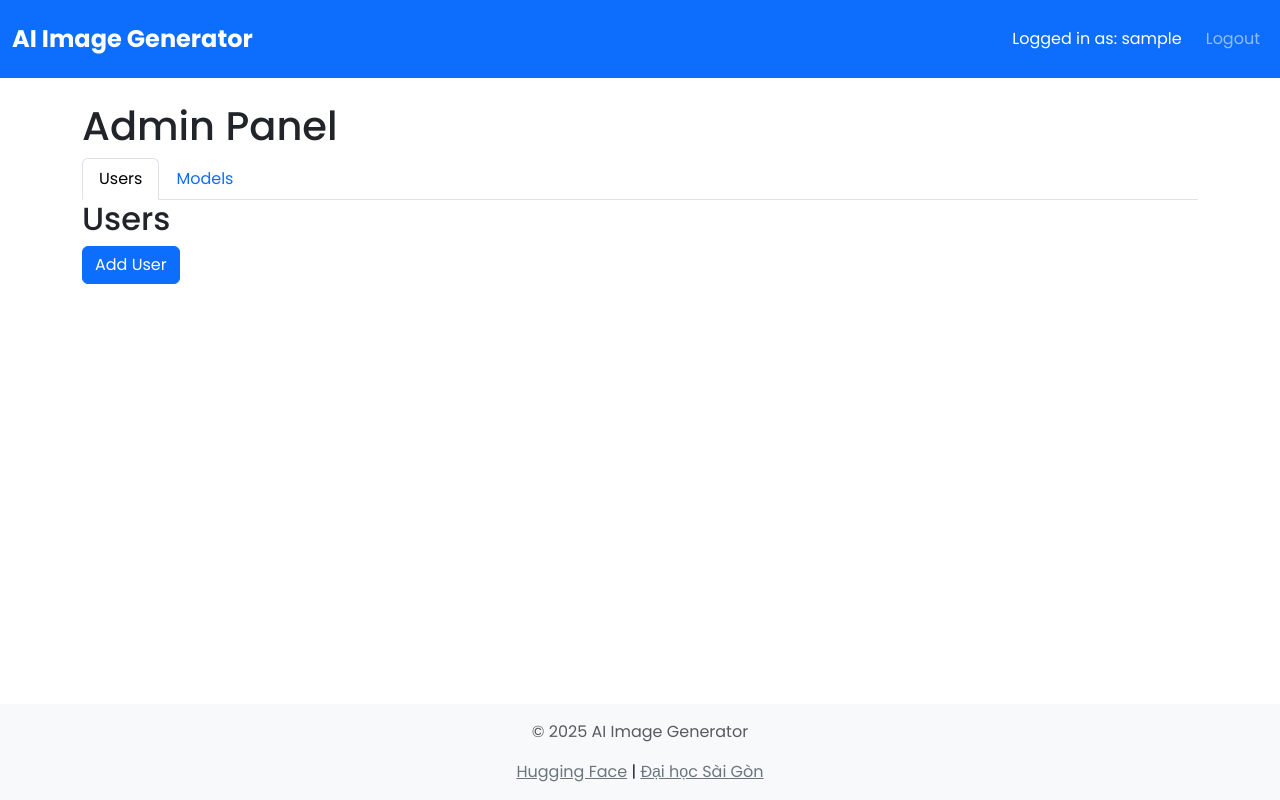
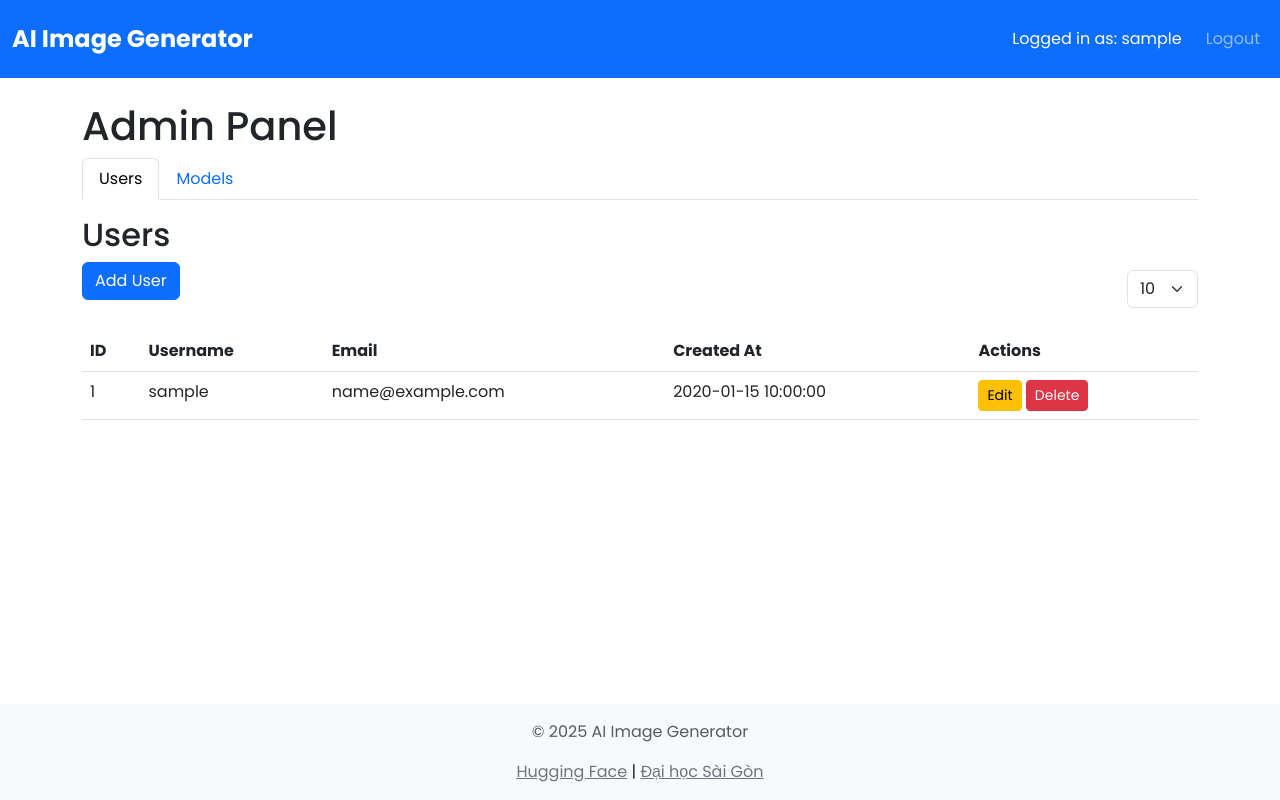
Before and after one commit to huynguyen410/Text-To-Image-Website, a PHP site: page /admin.php in a window 1280 px wide. Run offline with PHP 8.4, Linux system fonts and the light colour scheme; the visitor is signed in with stand-in values (Sample User, id 1); tables that the repository leaves empty or names only in its code hold one stand-in row (values such as "Sample post").

Commit message:
phân trang cho admin

```diff
--- a/admin/admin.php
+++ b/admin/admin.php
@@ -12,6 +12,17 @@
     <title>AI Image Generator | Admin Panel</title>
     <link href="https://cdn.jsdelivr.net/npm/bootstrap@5.3.0/dist/css/bootstrap.min.css" rel="stylesheet">
     <link rel="stylesheet" href="../css/style.css">
+    <style>
+        /* Tạo khoảng trống phía dưới để tránh footer fixed-bottom che khuất */
+        .content {
+            padding-bottom: 80px; /* tuỳ chỉnh nếu cần */
+        }
+        /* Chỉ cuộn riêng phần bảng */
+        .scrollable-table {
+            max-height: 400px; /* Chiều cao tối đa khi cuộn */
+            overflow-y: auto;
+        }
+    </style>
 </head>
 <body>
     <div class="wrapper">
@@ -31,8 +42,11 @@
                                     data-bs-target="#loginRegisterModal">Login</a>
                             </li>
                             <li class="nav-item d-flex align-items-center" id="logout-link" <?php if (!isset($_SESSION['user_id'])) echo 'style="display:none;"'; ?>>
-                                    <span class="nav-link me-2 text-white" id="username-display" ><?php echo isset($_SESSION['username']) ? "Logged in as: " . htmlspecialchars($_SESSION['username']) : ''; ?></span>
-                                    <a class="nav-link btn btn-sm" href="admin_logout.php" id="logout-button" onclick="return confirm('Bạn có chắc chắn muốn đăng xuất không?');">Logout</a>
+                                <span class="nav-link me-2 text-white" id="username-display">
+                                    <?php echo isset($_SESSION['username']) ? "Logged in as: " . htmlspecialchars($_SESSION['username']) : ''; ?>
+                                </span>
+                                <a class="nav-link btn btn-sm" href="admin_logout.php" id="logout-button"
+                                   onclick="return confirm('Bạn có chắc chắn muốn đăng xuất không?');">Logout</a>
                             </li>
                         </ul>
                     </div>
@@ -43,22 +57,53 @@
                 <h1 class="mt-4">Admin Panel</h1>
                 <ul class="nav nav-tabs" id="myTab" role="tablist">
                     <li class="nav-item" role="presentation">
-                        <button class="nav-link active" id="users-tab" data-bs-toggle="tab" data-bs-target="#users" type="button" role="tab" aria-controls="users" aria-selected="true">Users</button>
+                        <button class="nav-link active" id="users-tab" data-bs-toggle="tab" data-bs-target="#users"
+                                type="button" role="tab" aria-controls="users" aria-selected="true">
+                            Users
+                        </button>
                     </li>
                     <li class="nav-item" role="presentation">
-                        <button class="nav-link" id="models-tab" data-bs-toggle="tab" data-bs-target="#models" type="button" role="tab" aria-controls="models" aria-selected="false">Models</button>
+                        <button class="nav-link" id="models-tab" data-bs-toggle="tab" data-bs-target="#models"
+                                type="button" role="tab" aria-controls="models" aria-selected="false">
+                            Models
+                        </button>
                     </li>
                 </ul>
+
                 <div class="tab-content" id="myTabContent">
+                    <!-- Tab Users -->
                     <div class="tab-pane fade show active" id="users" role="tabpanel" aria-labelledby="users-tab">
-                        <h2>Users</h2>
+                        <h2 class="mt-3">Users</h2>
+                        <div class="d-flex justify-content-between align-items-center mb-3">
+                            <button class="btn btn-primary" data-bs-toggle="modal" data-bs-target="#addUserModal">Add User</button>
+                            <select id="userLimit" class="form-select w-auto">
+                                <option value="5">5</option>
+                                <option value="10" selected>10</option>
+                                <option value="20">20</option>
+                                <option value="50">50</option>
+                            </select>
+                        </div>
+                        <!-- Bọc danh sách user vào div có scroll -->
+                        <div class="table-responsive scrollable-table">
                             <div id="user-list"></div>
-                        <button class="btn btn-primary" data-bs-toggle="modal" data-bs-target="#addUserModal">Add User</button>
                         </div>
+                    </div>
+
+                    <!-- Tab Models -->
                     <div class="tab-pane fade" id="models" role="tabpanel" aria-labelledby="models-tab">
-                        <h2>Models</h2>
+                        <h2 class="mt-3">Models</h2>
+                        <div class="d-flex justify-content-between align-items-center mb-3">
+                            <button class="btn btn-primary" data-bs-toggle="modal" data-bs-target="#addModelModal">Add Model</button>
+                            <select id="modelLimit" class="form-select w-auto">
+                                <option value="5">5</option>
+                                <option value="10" selected>10</option>
+                                <option value="20">20</option>
+                                <option value="50">50</option>
+                            </select>
+                        </div>
+                        <!-- Bọc danh sách model vào div có scroll -->
+                        <div class="table-responsive scrollable-table">
                             <div id="model-list"></div>
-                        <button class="btn btn-primary" data-bs-toggle="modal" data-bs-target="#addModelModal">Add Model</button>
                         </div>
                     </div>
                 </div>
@@ -77,6 +122,7 @@
                         </div>
                     </div>
                 </div>
+
                 <!-- Modal for Edit User -->
                 <div class="modal fade" id="editUserModal" tabindex="-1" aria-labelledby="editUserModalLabel" aria-hidden="true">
                     <div class="modal-dialog">
@@ -110,6 +156,7 @@
                         </div>
                     </div>
                 </div>
+
                 <!-- Modal for Edit Model -->
                 <div class="modal fade" id="editModelModal" tabindex="-1" aria-labelledby="editModelModalLabel" aria-hidden="true">
                     <div class="modal-dialog">
@@ -123,13 +170,15 @@
                             </div>
                             <div class="modal-footer">
                                 <button type="button" class="btn btn-secondary" data-bs-dismiss="modal">Close</button>
-                            <button type="button" class="btn btn-primary" id = "saveEditModel">Save changes</button>
+                                <button type="button" class="btn btn-primary" id="saveEditModel">Save changes</button>
                             </div>
                         </div>
                     </div>
                 </div>
-        </div>
-    </div>
+            </div> <!-- end .container -->
+        </div> <!-- end .content -->
+    </div> <!-- end .wrapper -->
+
     <!-- Footer -->
     <footer class="bg-light text-center py-3 fixed-bottom">
         <div class="container">
--- a/admin/get_models.php
+++ b/admin/get_models.php
@@ -3,13 +3,29 @@
 session_start();
 require_once '../src/db_connect.php';
 
-// Kiểm tra xem người dùng đã đăng nhập và có quyền admin hay chưa
+// Kiểm tra quyền admin
 if (!isset($_SESSION['user_id']) || $_SESSION['role'] !== 'admin') {
     echo json_encode(['success' => false, 'message' => 'Unauthorized']);
     exit;
 }
 
-$sql = "SELECT id, model_id, name, description, status FROM models";
+$allowedLimits = [5, 10, 20, 50];
+$limit = isset($_GET['limit']) && in_array(intval($_GET['limit']), $allowedLimits) ? intval($_GET['limit']) : 10;
+$page = isset($_GET['page']) ? intval($_GET['page']) : 1;
+if ($page < 1) {
+    $page = 1;
+}
+$offset = ($page - 1) * $limit;
+
+// Lấy tổng số dòng
+$countSql = "SELECT COUNT(*) AS total FROM models";
+$countResult = mysqli_query($conn, $countSql);
+$totalRow = mysqli_fetch_assoc($countResult);
+$total = $totalRow['total'];
+$total_pages = ceil($total / $limit);
+
+// Lấy danh sách model theo phân trang
+$sql = "SELECT id, model_id, name, description, status FROM models LIMIT $limit OFFSET $offset";
 $result = mysqli_query($conn, $sql);
 
 $models = array();
@@ -19,5 +35,10 @@
 
 mysqli_close($conn);
 
-echo json_encode(['success' => true, 'models' => $models]);
+echo json_encode([
+    'success' => true,
+    'model' => $models,
+    'page' => $page,
+    'total_pages' => $total_pages
+]);
 ?>
--- a/admin/get_users.php
+++ b/admin/get_users.php
@@ -3,13 +3,29 @@
 session_start();
 require_once '../src/db_connect.php';
 
-// Kiểm tra xem người dùng đã đăng nhập và có quyền admin hay chưa
+// Kiểm tra quyền admin
 if (!isset($_SESSION['user_id']) || $_SESSION['role'] !== 'admin') {
     echo json_encode(['success' => false, 'message' => 'Unauthorized']);
     exit;
 }
 
-$sql = "SELECT id, username, email, created_at, role FROM users";
+$allowedLimits = [5, 10, 20, 50];
+$limit = isset($_GET['limit']) && in_array(intval($_GET['limit']), $allowedLimits) ? intval($_GET['limit']) : 10;
+$page = isset($_GET['page']) ? intval($_GET['page']) : 1;
+if ($page < 1) {
+    $page = 1;
+}
+$offset = ($page - 1) * $limit;
+
+// Lấy tổng số dòng
+$countSql = "SELECT COUNT(*) AS total FROM users";
+$countResult = mysqli_query($conn, $countSql);
+$totalRow = mysqli_fetch_assoc($countResult);
+$total = $totalRow['total'];
+$total_pages = ceil($total / $limit);
+
+// Lấy danh sách người dùng theo phân trang
+$sql = "SELECT id, username, email, created_at, role FROM users LIMIT $limit OFFSET $offset";
 $result = mysqli_query($conn, $sql);
 
 $users = array();
@@ -19,5 +35,10 @@
 
 mysqli_close($conn);
 
-echo json_encode(['success' => true, 'users' => $users]);
+echo json_encode([
+    'success' => true,
+    'user' => $users,
+    'page' => $page,
+    'total_pages' => $total_pages
+]);
 ?>
--- a/css/style.css
+++ b/css/style.css
@@ -397,3 +397,9 @@
   color: #000;
   background-color: transparent;
 }
+
+#users .btn-primary, #models .btn-primary {
+    display: block;
+    width: fit-content;
+    margin-bottom: 15px;
+}
```
Also changed, not shown: admin/add_user.php (+3 -5 lines), js/admin_script.js (+64 -10 lines). Lines whose indentation alone changed are shown as unchanged.
